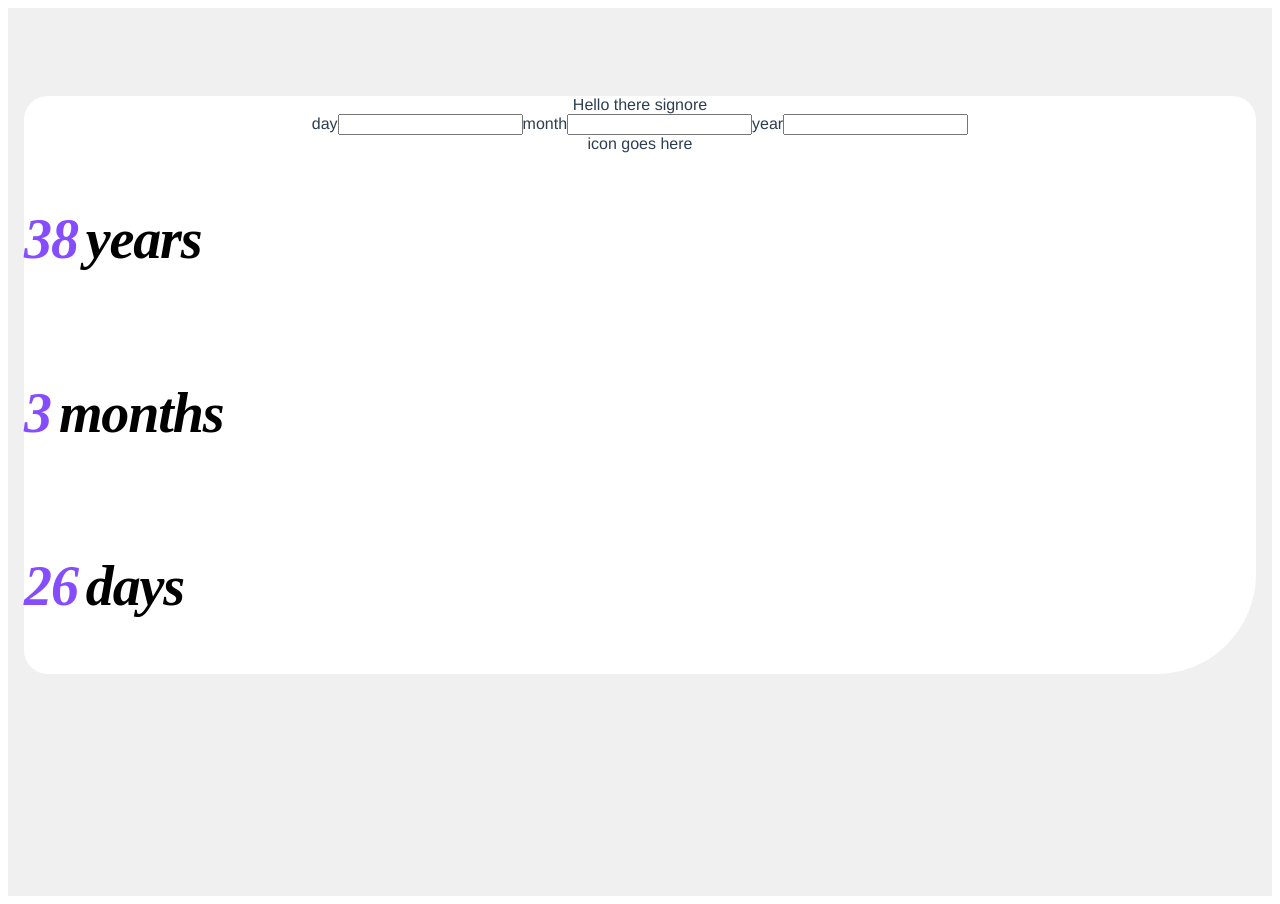
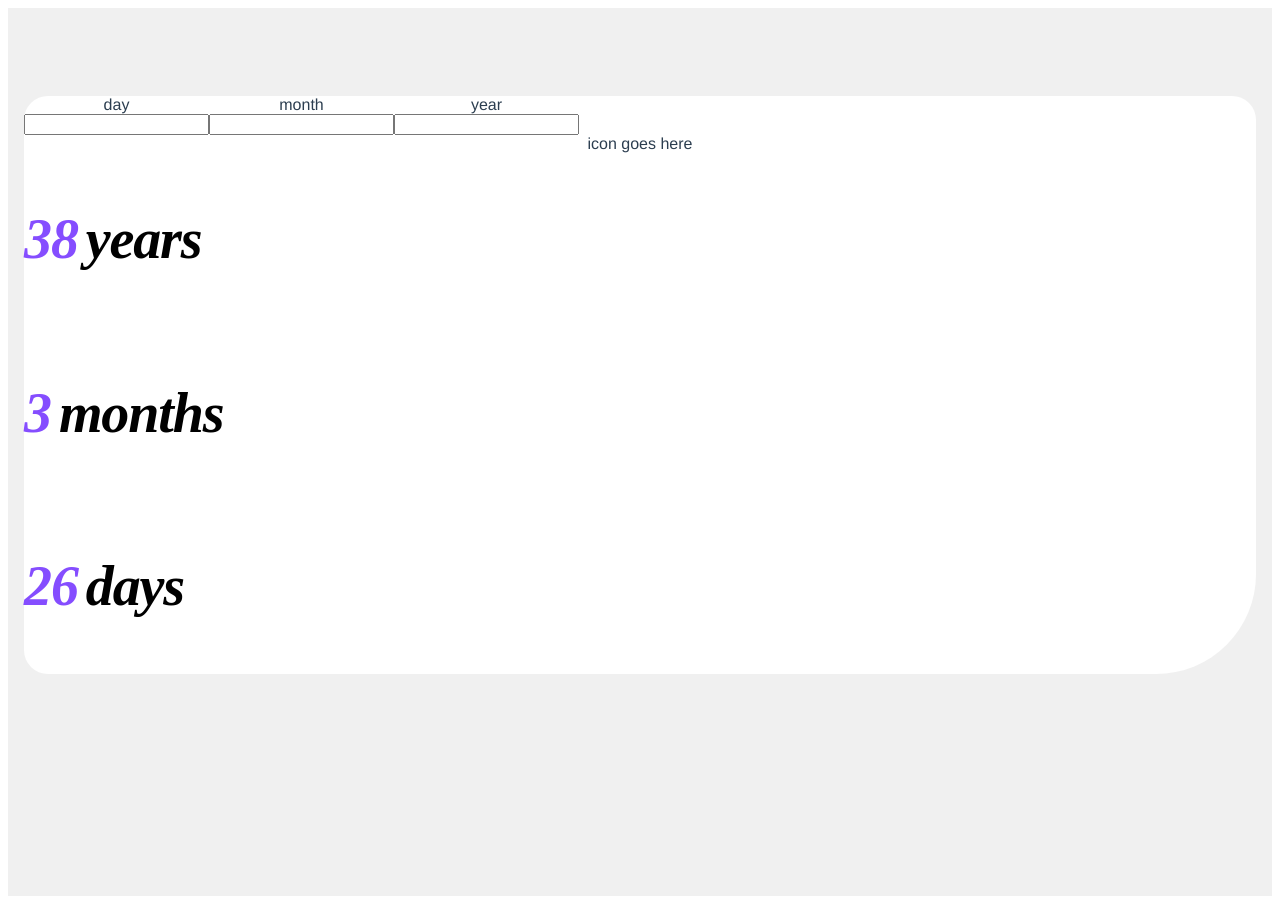
Before and after one commit to MaxAnderberg/age-calculator, a Vue app: page / in a window 1280 px wide. Built offline with nearby package versions, Linux system fonts and the light colour scheme.

Commit message:
dqqqqre-structured form and formatted

```diff
--- a/src/components/HelloWorld.vue
+++ b/src/components/HelloWorld.vue
@@ -1,14 +1,19 @@
 <template>
     <main class="main-age_card">
-        Hello there signore
-        <section>
-            <form method="" id="" action="">
-                <label>day</label>
-                <input type="text" name="" value="" />
-                <label>month</label>
-                <input type="text" name="" value="" />
-                <label>year</label>
-                <input type="text" name="" value="" />
+        <section class="form">
+            <form class="form__container" method="" id="" action="">
+                <div class="form__group">
+                    <label class="form__label">day</label>
+                    <input class="form__input" type="text" name="" value="" />
+                </div>
+                <div class="form__group">
+                    <label class="form__label">month</label>
+                    <input class="form__input" type="text" name="" value="" />
+                </div>
+                <div class="form__group">
+                    <label class="form__label">year</label>
+                    <input class="form__input" type="text" name="" value="" />
+                </div>
             </form>
         </section>
         <section>
@@ -40,7 +45,6 @@ export default {
 }
 </script>
 
-<!-- Add "scoped" attribute to limit CSS to this component only -->
 <style scoped>
 h3 {
     margin: 40px 0 0;
@@ -65,25 +69,39 @@ a {
     border-radius: 24px 24px 100px 24px;
 }
 
- .age {
- }
+.age {}
 
 .age__item {
     font-family: Poppins;
     font-size: 56px;
     font-style: italic;
     font-weight: 800;
-   line-height: 110%; /* 61.6px */
+    line-height: 110%;
+    /* 61.6px */
     letter-spacing: -1.12px;
     display: flex;
     gap: 8px;
 }
 
- .age__number{
+.age__number {
     color: #854DFF;
 }
+
 .age__unit {
     color: black
 }
 
+.form {
+     display: flex;
+ }
+
+ .form__container {
+     display: flex
+ }
+
+ .form__group {
+     display: flex;
+     flex-direction: column;
+ }
+
 </style>
```
Lines whose indentation alone changed are shown as unchanged.
